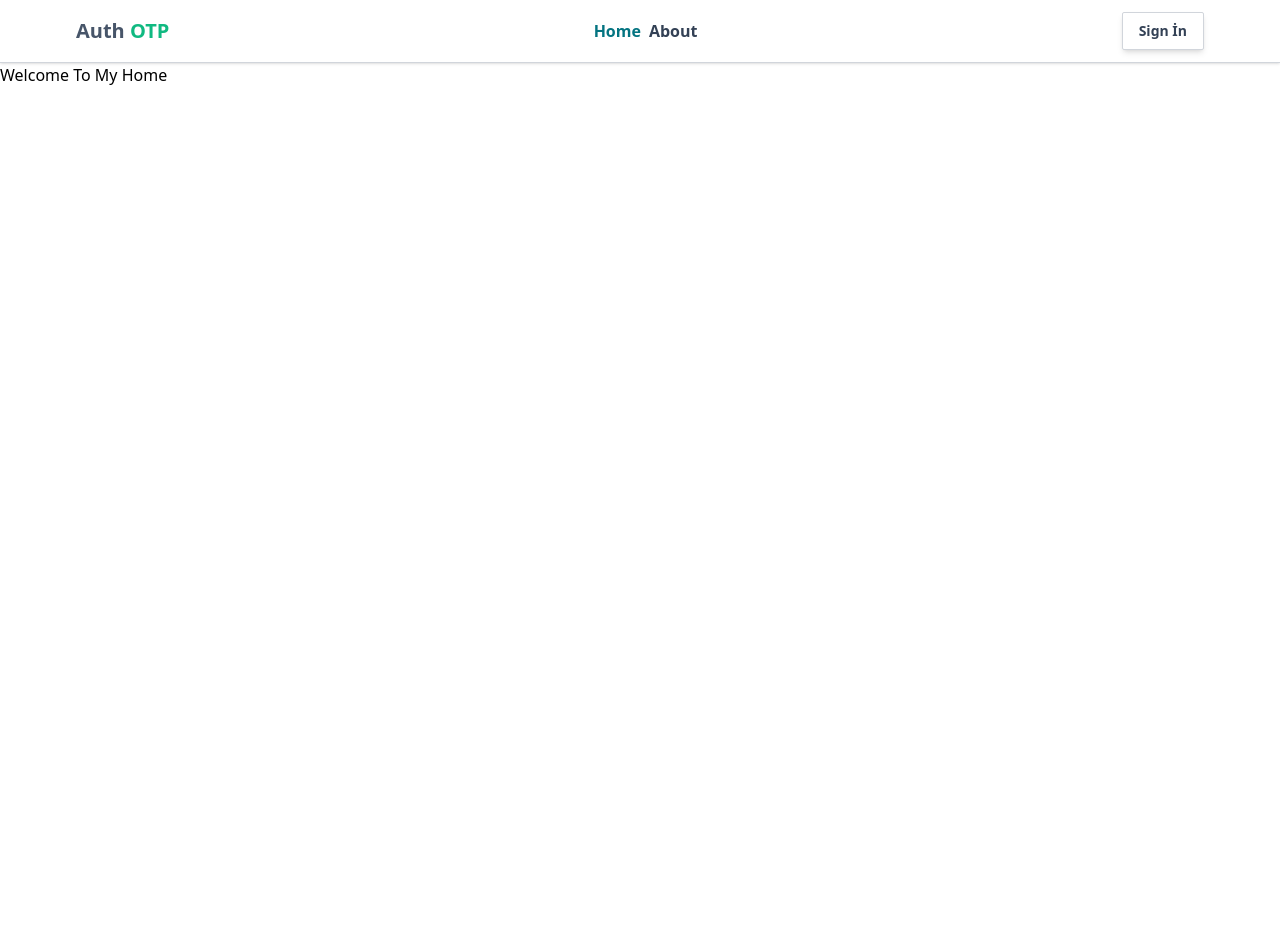
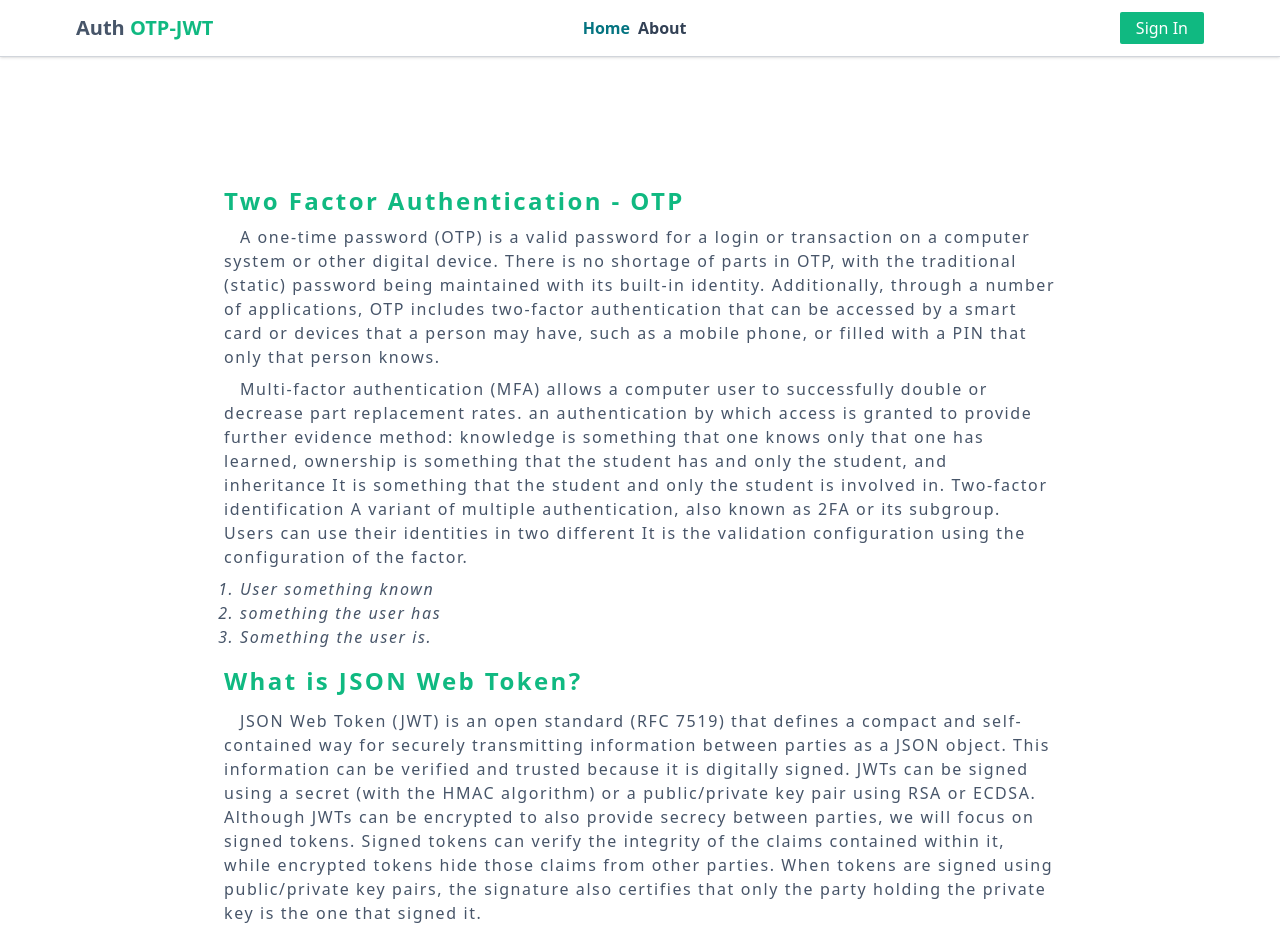
Before and after one commit to musayar9/Auth-Authentication-Authorization-Reset-Password-JWT-Two-Factor-Authentication-2FA-, a React (Vite) app in the folder client/: page / in a window 1280 px wide. Shown: the top 941 px of the page. Before the commit the page ends 800 px from the top, so only its background shows below. Built offline with nearby package versions, Linux system fonts and the light colour scheme.

Commit message:
added deleteAccount function and profile dropdown

```diff
--- a/client/src/App.jsx
+++ b/client/src/App.jsx
@@ -1,8 +1,8 @@
-import Home from "./Components/Home";
+import About from "./Components/About";
 import Navbar from "./Components/Navbar";
 import { Routes, Route } from "react-router-dom";
 import Profile from "./Components/Profile";
-import About from "./Components/About";
+import Home from "./Components/Home";
 import SignIn from "./Components/SignIn";
 import SignUp from "./Components/SignUp";
 import VerifyOtp from "./Components/VerifyOtp";
--- a/client/src/Components/Home.jsx
+++ b/client/src/Components/Home.jsx
@@ -1,5 +1,111 @@
+import { useState } from "react";
+import { FaArrowUp, FaArrowDown } from "react-icons/fa";
 const Home = () => {
-  return <div>Welcome To My Home</div>;
+  const [show, setShow] = useState(false);
+
+  return (
+    <div className="mx-auto max-w-4xl mt-24 p-8 mb-8 ">
+      <div className="flex flex-col items-center gap-4">
+        <div className="space-y-2">
+          <h2 className="font-bold text-2xl text-emerald-500 tracking-widest">
+            Two Factor Authentication - OTP
+          </h2>
+          <p className="text-md indent-4 text-slate-600  tracking-widest">
+            A one-time password (OTP) is a valid password for a login or
+            transaction on a computer system or other digital device. There is
+            no shortage of parts in OTP, with the traditional (static) password
+            being maintained with its built-in identity. Additionally, through a
+            number of applications, OTP includes two-factor authentication that
+            can be accessed by a smart card or devices that a person may have,
+            such as a mobile phone, or filled with a PIN that only that person
+            knows.
+          </p>
+          <p className="text-md indent-4 text-slate-600  tracking-widest">
+            Multi-factor authentication (MFA) allows a computer user to
+            successfully double or decrease part replacement rates. an
+            authentication by which access is granted to provide further
+            evidence method: knowledge is something that one knows only that one
+            has learned, ownership is something that the student has and only
+            the student, and inheritance It is something that the student and
+            only the student is involved in. Two-factor identification A variant
+            of multiple authentication, also known as 2FA or its subgroup. Users
+            can use their identities in two different It is the validation
+            configuration using the configuration of the factor.
+          </p>
+
+          <ul className="list-decimal pl-4 italic  text-slate-600 tracking-widest">
+            <li>User something known</li>
+            <li>something the user has</li>
+            <li>Something the user is.</li>
+          </ul>
+        </div>
+
+        <div className="space-y-3">
+          <h2 className="font-bold text-2xl text-emerald-500 tracking-widest">
+            What is JSON Web Token?
+          </h2>
+          <p className="text-md indent-4 text-slate-600  tracking-widest">
+            JSON Web Token (JWT) is an open standard (RFC 7519) that defines a
+            compact and self-contained way for securely transmitting information
+            between parties as a JSON object. This information can be verified
+            and trusted because it is digitally signed. JWTs can be signed using
+            a secret (with the HMAC algorithm) or a public/private key pair
+            using RSA or ECDSA. Although JWTs can be encrypted to also provide
+            secrecy between parties, we will focus on signed tokens. Signed
+            tokens can verify the integrity of the claims contained within it,
+            while encrypted tokens hide those claims from other parties. When
+            tokens are signed using public/private key pairs, the signature also
+            certifies that only the party holding the private key is the one
+            that signed it.
+          </p>
+          <div className="space-y-2">
+            <div className="flex justify-between items-cener">
+              <h3 className="text-xl font-bold text-emerald-500 tracking-widest">
+                When should you use JSON Web Tokens?
+              </h3>
+              <button
+                className="pr-2 text-slate-600"
+                onClick={() => setShow(!show)}
+              >
+                {show ? <FaArrowUp /> : <FaArrowDown />}
+              </button>
+            </div>
+            {show && (
+              <div className="space-y-3">
+                <h4 className="text-lg font-semibold text-emerald-500 tracking-widest">
+                  Here are some scenarios where JSON Web Tokens are useful:
+                </h4>
+                <p className="text-slate-600 tracking-widest">
+                  <span className="font-semibold underline text-emerald-500">
+                    Authorization:
+                  </span>
+                  This is the most common scenario for using JWT. Once the user
+                  is logged in, each subsequent request will include the JWT,
+                  allowing the user to access routes, services, and resources
+                  that are permitted with that token. Single Sign On is a
+                  feature that widely uses JWT nowadays, because of its small
+                  overhead and its ability to be easily used across different
+                  domains.
+                </p>
+                <p className="text-slate-600 tracking-widest">
+                  <span className="font-semibold underline  text-emerald-500">
+                    {" "}
+                    Information Exchange:
+                  </span>
+                  JSON Web Tokens are a good way of securely transmitting
+                  information between parties. Because JWTs can be signed—for
+                  example, using public/private key pairs—you can be sure the
+                  senders are who they say they are. Additionally, as the
+                  signature is calculated using the header and the payload, you
+                  can also verify that the content hasnt been tampered with.
+                </p>
+              </div>
+            )}
+          </div>
+        </div>
+      </div>
+    </div>
+  );
 };
 
 export default Home;
--- a/client/src/Components/Navbar.jsx
+++ b/client/src/Components/Navbar.jsx
@@ -1,31 +1,30 @@
-import { NavLink } from "react-router-dom";
+import { NavLink, Link } from "react-router-dom";
 import { useSelector, useDispatch } from "react-redux";
 import { useNavigate } from "react-router-dom";
 import { signOut } from "../redux/userSlice";
+import { Dropdown, Avatar } from "flowbite-react";
 const Navbar = () => {
-  const { user,  loading } = useSelector((state) => state.user);
+  const { user, loading } = useSelector((state) => state.user);
   const dispatch = useDispatch();
-  const navigate = useNavigate()
+  const navigate = useNavigate();
 
   const handleSignOut = () => {
-  dispatch(signOut())
+    dispatch(signOut());
 
-  navigate("/sign-in")
-
+    navigate("/sign-in");
   };
 
-
-  if(loading==="loading"){
-    <p>logging out...</p>
+  if (loading === "loading") {
+    <p>logging out...</p>;
   }
 
   return (
     <nav className="bg-white dark:bg-gray-900   z-20 top-0 start-0  border-b border-gray-300 dark:border-gray-600 shadow ">
       <div className="max-w-6xl flex flex-wrap items-center justify-between mx-auto p-3">
         <h2 className="text-lg md:text-xl font-bold text-slate-600 ">
-          Auth <span className="text-emerald-500 font-bold">OTP</span>
+          Auth <span className="text-emerald-500 font-bold">OTP-JWT</span>
         </h2>
-        <div className="flex gap-2 font-semibold text-md ">
+        <div className="flex gap-2 font-semibold text-md self-center pr-16 ">
           <NavLink
             to="/"
             className={({ isActive }) => {
@@ -43,7 +42,7 @@ const Navbar = () => {
             About
           </NavLink>
 
-          {user && user.verified && (
+          {user && user?.verified && (
             <NavLink
               to="/profile"
               className={({ isActive }) => {
@@ -54,33 +53,35 @@ const Navbar = () => {
             </NavLink>
           )}
         </div>
-        <div className="font-semibold text-sm md:text-md bg-white px-4 py-2 border border-gray-300 rounded-sm shadow-md ">
+        <div className=" ">
           {/* <button className="px-2   rounded-md">
             <Link className="">Register</Link>
           </button> */}
 
-          {user && user?.verified ? (
+          {user && user.verified ? (
             <>
-              <button onClick={handleSignOut}>
-
-
-                  Sign Out
-
-              </button>
+              {/* <button onClick={handleSignOut}>Sign Out</button> */}
+              <Dropdown
+                arrowIcon={false}
+                inline
+                label={<Avatar alt="user" rounded />}
+              >
+                <Dropdown.Header>
+                  <span className="block text-sm text-blue-500">
+                    @{user?.username} {user.surname}
+                  </span>
+                </Dropdown.Header>
+                <Link to="/profile">
+                  <Dropdown.Item>Profile</Dropdown.Item>
+                </Link>
+                <Dropdown.Divider />
+                <Dropdown.Item onClick={handleSignOut}>Sign Out</Dropdown.Item>
+              </Dropdown>
             </>
           ) : (
             <>
-              <button>
-                <NavLink
-                  to="/sign-in"
-                  className={({ isActive }) => {
-                    return isActive
-                      ? "text-teal-600    "
-                      : "text-[#334155] hover:text-teal-600 ";
-                  }}
-                >
-                  Sign İn
-                </NavLink>
+              <button className="bg-emerald-500 px-4 py-1 text-white rounded-sm hover:scale-110 duration-150 ease-linear hover:bg-emerald-600 ">
+                <Link to="/sign-in">Sign In</Link>
               </button>
             </>
           )}
--- a/client/src/Components/Profile.jsx
+++ b/client/src/Components/Profile.jsx
@@ -10,7 +10,7 @@ const Profile = () => {
     password: "",
   });
 
-  const { user, userStatus, deleteInformation } = useSelector(
+  const { user, userStatus } = useSelector(
     (state) => state.user
   );
   const dispatch = useDispatch();
@@ -22,10 +22,9 @@ const Profile = () => {
 
   const handleDeleteUser = () => {
     dispatch(deleteUser(user?._id));
-
   };
 
-  console.log("user", deleteInformation);
+
   return (
     <div className="mx-auto max-w-md p-2">
       <div className="flex items-center justify-center flex-col mt-12">
--- a/client/src/Components/SignIn.jsx
+++ b/client/src/Components/SignIn.jsx
@@ -28,7 +28,7 @@ const SignIn = () => {
 
 
   useEffect(() => {
-    if (user && user?.response?.data.statusCode !== 400) {
+    if (user && user?.response?.data?.statusCode !== 400) {
       if (!user.verified) {
         navigate(`/verify-otp/${user?._id}`);
       } else {
--- a/client/src/Components/SignUp.jsx
+++ b/client/src/Components/SignUp.jsx
@@ -72,7 +72,7 @@ const SignUp = () => {
             <input
               type="text"
               id="username"
-              className="block px-8 pb-2.5 pt-4 w-full md:w-52 text-sm text-center
+              className="block px-2.5 pb-2.5 pt-4 w-full md:w-52 text-sm
   text-gray-900 bg-transparent rounded-md border-1 border-gray-300 appearance-none dark:text-white
   dark:border-gray-600 dark:focus:border-emerald-500 focus:outline-none focus:ring-0 focus:border-emerald-600 peer"
               placeholder=" "
@@ -91,7 +91,7 @@ const SignUp = () => {
             <input
               type="text"
               id="surname"
-              className="block px-8 pb-2.5 pt-4 w-full md:w-52  text-sm text-center
+              className="block px-2.5 pb-2.5 pt-4 w-full md:w-52  text-sm
   text-gray-900 bg-transparent rounded-md border-1 border-gray-300 appearance-none dark:text-white
   dark:border-gray-600 dark:focus:border-emerald-500 focus:outline-none focus:ring-0 focus:border-emerald-600 peer"
               placeholder=" "
--- a/client/src/Components/VerifyOtp.jsx
+++ b/client/src/Components/VerifyOtp.jsx
@@ -23,8 +23,7 @@ const VerifyOtp = () => {
       navigate("/");
     }
   });
-  console.log("ot", otp);
-  console.log(user);
+
   return (
     <div className="mx-auto max-w-md mt-24">
       <div className="flex flex-col items-center justify-center ">
```
Also changed, not shown: client/src/Components/About.jsx (+4 -19 lines), 1 other file (tests, documents, lock files or other folders).
